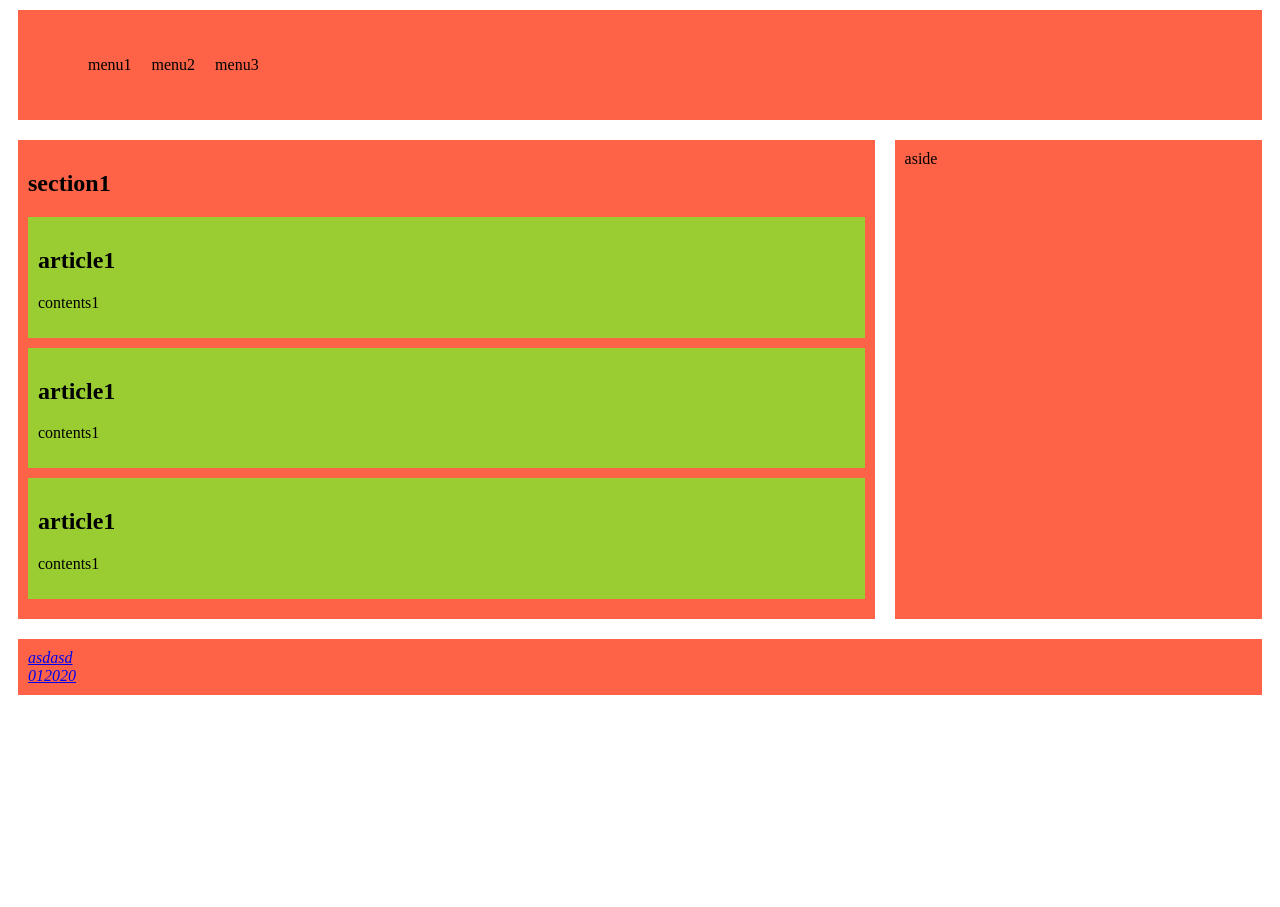
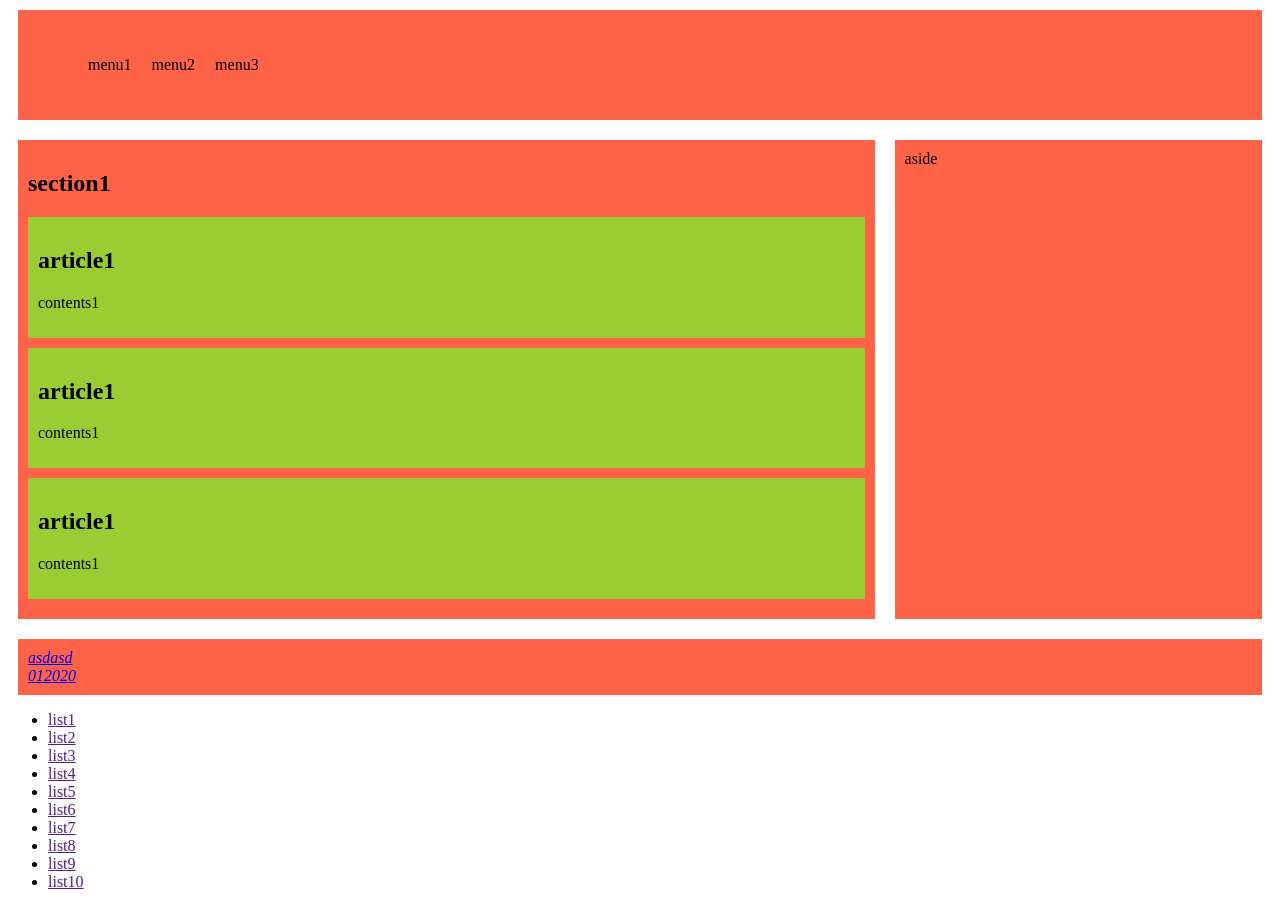
Before and after one commit to minkikim19/go_web, a plain HTML site: page go/c0705/index.html in a window 1280 px wide. Before the commit the page ends 800 px from the top, so only its background shows below. Drawn offline with Linux system fonts and the light colour scheme.

Commit message:
Add files via upload

```diff
--- a/go/c0705/index.html
+++ b/go/c0705/index.html
@@ -44,5 +44,21 @@
             <a href="tel:+821012345678">012020</a>
         </address>
     </footer>
+
+    <!-- .container>ul.list>li.list-item*10>a{list$} -->
+    <div class="container">
+        <ul class="list">
+            <li class="list-item"><a href="">list1</a></li>
+            <li class="list-item"><a href="">list2</a></li>
+            <li class="list-item"><a href="">list3</a></li>
+            <li class="list-item"><a href="">list4</a></li>
+            <li class="list-item"><a href="">list5</a></li>
+            <li class="list-item"><a href="">list6</a></li>
+            <li class="list-item"><a href="">list7</a></li>
+            <li class="list-item"><a href="">list8</a></li>
+            <li class="list-item"><a href="">list9</a></li>
+            <li class="list-item"><a href="">list10</a></li>
+        </ul>
+    </div>
 </body>
 </html>
```
Also changed, not shown: 1 other file.
